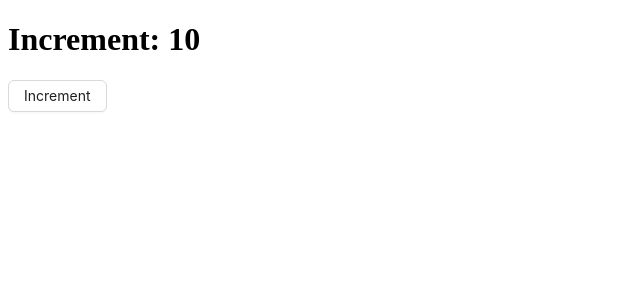
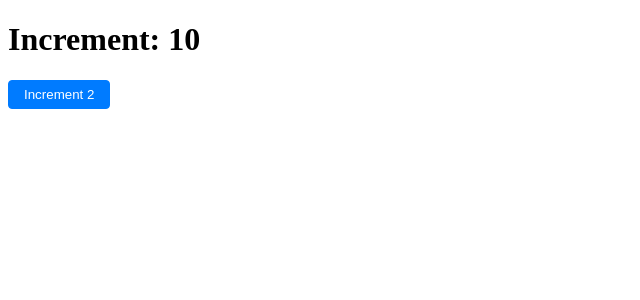
Before and after one commit to AlgorBerunDev/web-group, a React (Vite) app: page / in a window 1280 px wide. Shown: the top 300 px of the page, without its empty margins (0-640 px from the left). Built offline with nearby package versions, Linux system fonts and the light colour scheme.

Commit message:
Add Button component with styles and functionality

```diff
--- /dev/null
+++ b/src/components/Button/Button.css
@@ -0,0 +1,29 @@
+.btn {
+  padding: 6px 15px;
+  background-color: white;
+  border: 1px solid #ccc;
+  border-radius: 4px;
+  cursor: pointer;
+}
+
+.btn--primary {
+  background-color: #007bff;
+  color: white;
+  border-color: #007bff;
+}
+
+.btn--secondary {
+  background-color: #6c757d;
+  color: white;
+  border-color: #6c757d;
+}
+
+.btn--link {
+  background-color: transparent;
+  color: #007bff;
+  border-color: transparent;
+}
+
+.btn--dashed {
+  border-style: dashed;
+}
--- /dev/null
+++ b/src/components/Button/Button.tsx
@@ -0,0 +1,15 @@
+import "./Button.css";
+
+interface ButtonProps {
+  type?: "default" | "primary" | "secondary" | "link" | "dashed";
+  onClick?: () => void;
+  children?: React.ReactNode;
+}
+
+export const Button: React.FC<ButtonProps> = ({ type = "default", onClick, children }) => {
+  return (
+    <button className={`btn btn--${type}`} onClick={onClick}>
+      {children}
+    </button>
+  );
+};
--- /dev/null
+++ b/src/components/Button/index.tsx
@@ -0,0 +1 @@
+export * from "./Button";
--- a/src/components/Incerement.tsx
+++ b/src/components/Incerement.tsx
@@ -1,5 +1,4 @@
-import { Button } from "antd";
-
+import { Button } from "./Button";
 interface IncrementProps {
   increment: number;
   onIncrement: () => void;
@@ -9,7 +8,9 @@ export const Increment: React.FC<IncrementProps> = ({ increment, onIncrement })
   return (
     <div>
       <h1>Increment: {increment}</h1>
-      <Button onClick={onIncrement}>Increment</Button>
+      <Button type="primary" onClick={onIncrement}>
+        Increment 2
+      </Button>
     </div>
   );
 };
```
